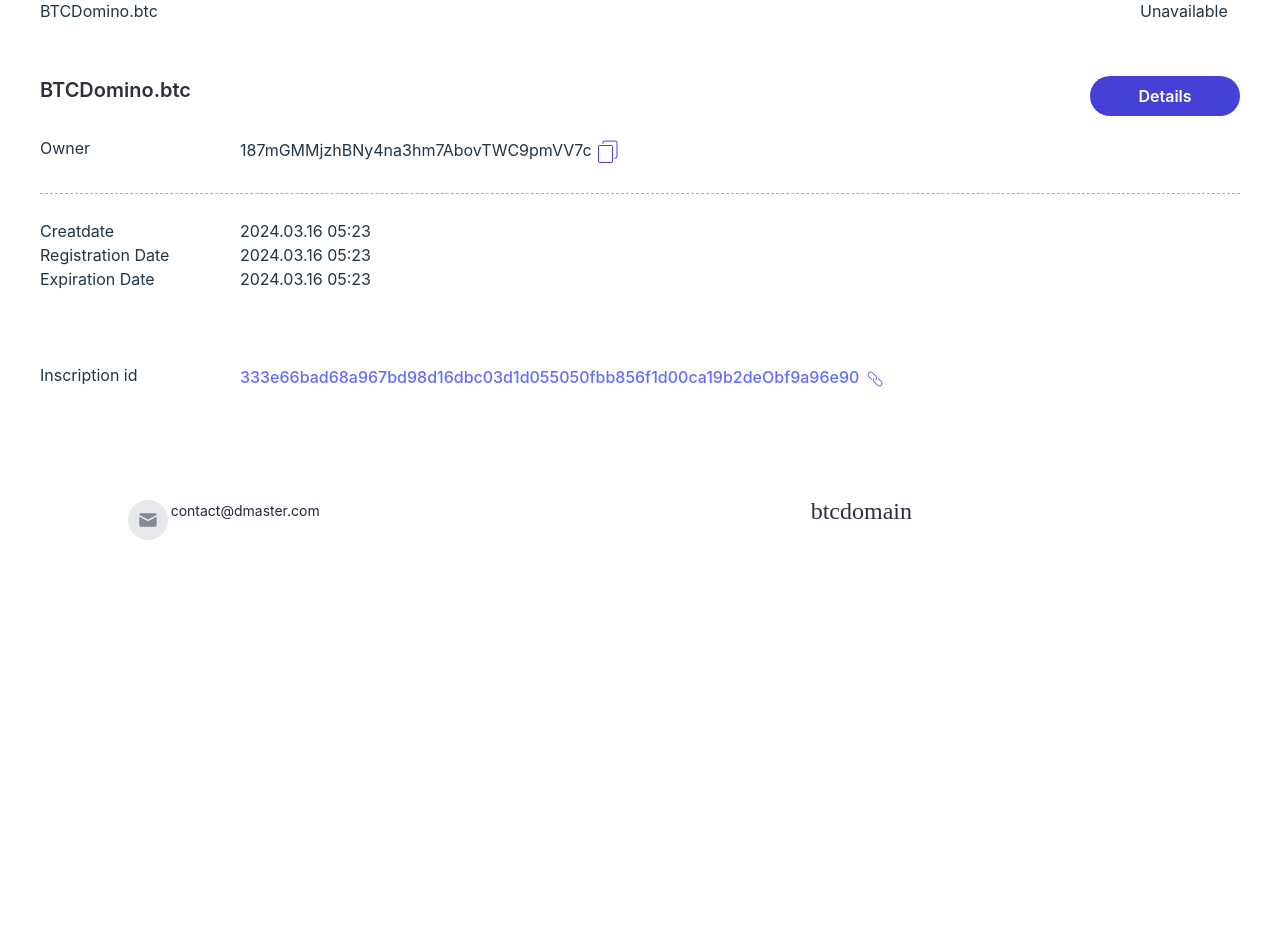
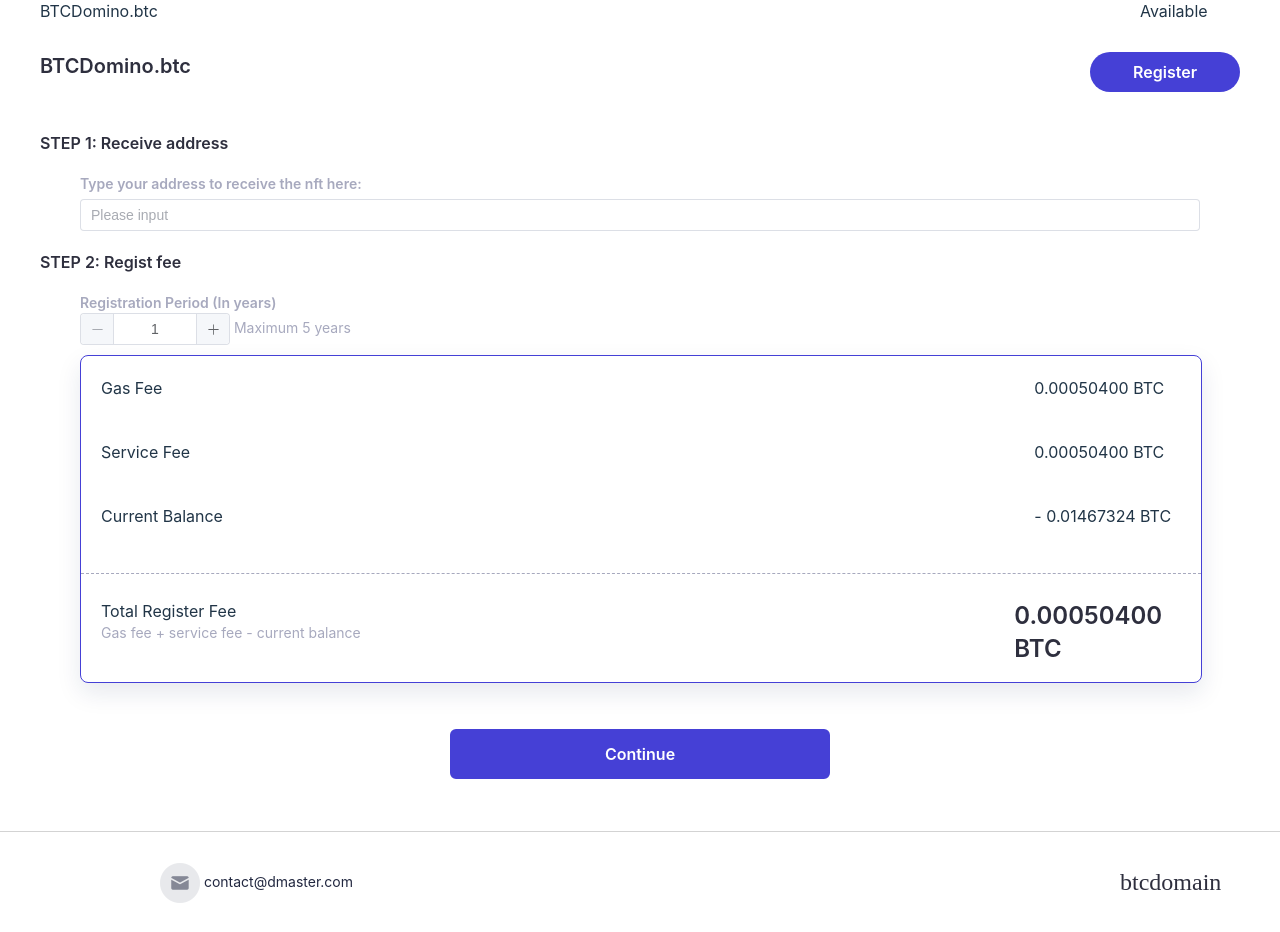
Before and after one commit to lyswifter/bitcoin-domain, a Vue app: page / in a window 1280 px wide. Shown: the part 500-1432 px from the top of the page. Before the commit the page ends 1100 px from the top, so only its background shows below. Built offline with nearby package versions, Linux system fonts and the light colour scheme.

Commit message:
finished order page

```diff
--- a/src/components/Footer.vue
+++ b/src/components/Footer.vue
@@ -13,51 +13,43 @@ onMounted(() => {
 
 <template>
     <div class="footer-container">
-        <div class="f-c-view">
-            <el-row>
-                <el-col :span="1">
+        <el-row justify="end">
+            <el-col :span="18">
+                <div class="email-view">
                     <img src="../assets/邮箱@2x.png" style="width: 40px;height: 40px;vertical-align: middle;" alt="">
+                    contact@dmaster.com
+                </div>
             </el-col>
-                <el-col :span="15">
-                    <div class="email-view">contact@dmaster.com</div>
-                </el-col>
-                <el-col :span="8">
+            <el-col :span="3">
                 <div class="block-logo-view">
                     btcdomain
                 </div>
             </el-col>
         </el-row>
     </div>
-    </div>
 </template>
 
 <style scoped>
 .footer-container {
+    border-top: 1px solid lightgray;
     height: 100px;
     width: 100%;
     background: #FFFFFF;
 }
 
-.f-c-view {
+.email-view {
     height: 100px;
-    margin: 0 auto;
-    width: 1024px;
-    background: #FFFFFF;
-}
-
-.email-view {
-    height: 20px;
     font-size: 14px;
     font-weight: 400;
     color: #222840;
-    line-height: 21px;
+    line-height: 100px;
 }
 
 .block-logo-view {
-    height: 23px;
+    height: 100px;
     font-size: 24px;
     font-family: CamarRegular;
     color: #2E2F3E;
-    line-height: 23px;
+    line-height: 100px;
 }
 </style>
--- a/src/components/Home.vue
+++ b/src/components/Home.vue
@@ -5,8 +5,9 @@ import HeaderView from "../components/Header.vue";
 import FooterView from "../components/Footer.vue";
 import HistView from "../components/History.vue";
 import RegisteriedView from "../components/Registeried.vue";
+import OrderView from "../components/Order.vue";
 
-let state = reactive({ step: 0, input: '', stage: 'registerited'}) // hist, start, order, pay, waitting, registerited
+let state = reactive({ step: 0, input: '', stage: 'order' }) // hist, start, order, pay, waitting, registerited
 
 function searchAction() {
   console.log(state.input)
@@ -20,7 +21,7 @@ function searchAction() {
     <HeaderView class="header-view" />
 
     <div class="search-view">
-      <input class="input-class" v-model="state.input" placeholder="Search name or address"/>
+      <input class="input-class" v-model="state.input" placeholder="Search name or address" />
       <a class="search-a" style="text-decoration: none;" href="javascript:void(0)" @click="searchAction"> Search </a>
     </div>
 
@@ -28,9 +29,11 @@ function searchAction() {
 
     <RegisteriedView v-else-if="state.stage == 'registerited'" class="registeried-view" />
 
+    <OrderView v-else-if="state.stage == 'order'" class="order-view" />
+
     <!-- <div class="qrcode-view">
-          <vue-qrcode value="Hello, World!" :options="{ width: 200 }"></vue-qrcode>
-        </div> -->
+            <vue-qrcode value="Hello, World!" :options="{ width: 200 }"></vue-qrcode>
+          </div> -->
   </div>
 
   <FooterView class="footer-view" />
@@ -63,7 +66,7 @@ function searchAction() {
   width: 100%;
   height: 80px;
   background: #FFFFFF;
-  box-shadow: 0px 10px 24px 0px rgba(16,38,92,1);
+  box-shadow: 0px 10px 24px 0px rgba(16, 38, 92, 1);
   border-radius: 12px;
   border: none;
   color: black;
--- /dev/null
+++ b/src/components/Order.vue
@@ -0,0 +1,251 @@
+<script setup lang="ts">
+import { ref, reactive, onMounted } from 'vue'
+import { ElMessage } from "element-plus";
+
+import data from "../router/data";
+
+interface GasInfo {
+    name: string;
+    isAvailable: boolean;
+    addr: string;
+    gasFee: string;
+    serviceFee: string;
+    balance: string;
+    total: string
+}
+
+let state = reactive({
+    info: {
+        name: "BTCDomino.btc",
+        isAvailable: true,
+        addr: "tb1p2rvyyezqnxfktlm773rzxglask07j730jar90ql99fpstwwl4uqt88888",
+        gasFee: "0.00050400 BTC",
+        serviceFee: "0.00050400 BTC",
+        balance: "- 0.01467324 BTC",
+        total: "0.00050400 BTC",
+    } as GasInfo,
+    inputAddr: '',
+    inputYears: 1,
+})
+
+function handleChange(value: number) {
+    console.log(value)
+}
+
+function continueAction() {
+    console.log("continue action")
+}
+
+onMounted(() => {
+})
+</script>
+
+<template>
+    <div class="registeried-container">
+        <div class="state-view">
+            <el-row justify="space-between">
+                <el-col :span="2">NAME</el-col>
+                <el-col :span="2">STATE</el-col>
+            </el-row>
+
+            <el-row justify="space-between">
+                <el-col :span="3">{{ state.info.name }}</el-col>
+                <el-col :span="2"> {{ state.info.isAvailable ? 'Available' : 'Unavailable' }} </el-col>
+            </el-row>
+        </div>
+
+        <br>
+
+        <div class="re-content-view">
+            <el-row justify="space-between" style="height: 60px;">
+                <el-col :span="3">
+                    <div class="domain-name-view">{{ state.info.name }}</div>
+                </el-col>
+                <el-col :span="3">
+                    <div class="detail-view">
+                        Register
+                    </div>
+                </el-col>
+            </el-row>
+
+            <!-- STEP 1 -->
+            <div class="step-title-view">STEP 1: Receive address</div>
+            <div style="width: 1120px;margin: 0 auto;">
+                <div class="step-desc-view">Type your address to receive the nft here:</div>
+                <el-input class="addr-input-view" v-model="state.inputAddr" placeholder="Please input" />
+            </div>
+
+            <!-- STEP 2 -->
+            <div class="step-title-view">STEP 2: Regist fee</div>
+            <div style="width: 1120px;margin: 0 auto;">
+                <div class="step-desc-view">Registration Period (In years)</div>
+
+                <el-input-number v-model="state.inputYears" :min="1" :max="5" @change="handleChange" />
+                <span class="tip-view"> Maximum 5 years</span>
+
+                <div class="fee-view">
+                    <el-row justify="space-between">
+                        <el-col :span="4">
+                            <div class="list-t-view">Gas Fee</div>
+                        </el-col>
+                        <el-col :span="4">
+                            <div class="owner-view">{{ state.info.gasFee }}</div>
+                        </el-col>
+                    </el-row>
+
+                    <el-row justify="space-between">
+                        <el-col :span="4">
+                            <div class="list-t-view">Service Fee</div>
+                        </el-col>
+                        <el-col :span="4">
+                            <div class="owner-view">{{ state.info.serviceFee }}</div>
+                        </el-col>
+                    </el-row>
+
+                    <el-row justify="space-between">
+                        <el-col :span="4">
+                            <div class="list-t-view">Current Balance</div>
+                        </el-col>
+                        <el-col :span="4">
+                            <div class="owner-view">{{ state.info.balance }}</div>
+                        </el-col>
+                    </el-row>
+
+                    <div class="line-view"></div>
+
+                    <el-row justify="space-between">
+                        <el-col :span="6">
+                            <div class="total-list-t-view" style="padding-left: 20px;">Total Register Fee</div>
+                            <div class="list-tip-view" style="padding-left: 20px;">Gas fee + service fee - current balance
+                            </div>
+                        </el-col>
+                        <el-col :span="4">
+                            <div class="total-fee-view">{{ state.info.total }}</div>
+                        </el-col>
+                    </el-row>
+                </div>
+            </div>
+
+            <div style="margin: 0 auto;margin-top: 40px;width: 100%;margin-bottom: 50px;">
+                <div class="continue-view" @click="continueAction">Continue</div>
+            </div>
+
+        </div>
+    </div>
+</template>
+
+<style scoped>
+.registeried-container {
+    width: 1200px;
+    margin: 0 auto;
+    margin-top: 40px;
+}
+
+.state-view {
+    padding-top: 5px;
+    padding-bottom: 5px;
+}
+
+.domain-name-view {
+    height: 28px;
+    font-size: 20px;
+    font-weight: 600;
+    color: #2E2F3E;
+    line-height: 28px;
+}
+
+.detail-view {
+    height: 40px;
+    background: #4540D6;
+    border-radius: 20px;
+    font-size: 16px;
+    font-weight: 600;
+    color: #FFFFFF;
+    line-height: 40px;
+    text-align: center;
+}
+
+.line-view {
+    margin-top: 25px;
+    margin-bottom: 25px;
+    border-bottom: 1px dashed #A7A9BE;
+}
+
+.addr-input-view {
+    margin-top: 5px;
+    width: 100%;
+}
+
+.step-title-view {
+    margin-top: 20px;
+    height: 22px;
+    font-size: 16px;
+    font-weight: 600;
+    color: #2E2F3E;
+    line-height: 22px;
+}
+
+.step-desc-view {
+    margin-top: 20px;
+    height: 20px;
+    font-size: 14px;
+    font-weight: 600;
+    color: #A7A9BE;
+    line-height: 20px;
+}
+
+.tip-view {
+    height: 20px;
+    font-size: 14px;
+    font-weight: 400;
+    color: #A7A9BE;
+    line-height: 20px;
+}
+
+.fee-view {
+    margin: 0 auto;
+    margin-top: 10px;
+    width: 1120px;
+    height: 326px;
+    background: #FFFFFF;
+    box-shadow: 0px 10px 24px 0px rgba(16, 38, 92, 0.1);
+    border-radius: 8px;
+    border: 1px solid #4540D6;
+}
+
+.list-t-view {
+    padding: 20px;
+}
+
+.list-tip-view {
+    height: 20px;
+    font-size: 14px;
+    font-weight: 400;
+    color: #A7A9BE;
+    line-height: 20px;
+}
+
+.owner-view {
+    display: block;
+    padding: 20px;
+}
+
+.total-fee-view {
+    height: 33px;
+    font-size: 24px;
+    font-weight: 600;
+    color: #2E2F3E;
+    line-height: 33px;
+}
+
+.continue-view {
+    width: 380px;
+    height: 50px;
+    background: #4540D6;
+    border-radius: 8px;
+    font-size: 16px;
+    font-weight: 600;
+    color: #FFFFFF;
+    line-height: 50px;
+}
+</style>
--- a/src/components/Registeried.vue
+++ b/src/components/Registeried.vue
@@ -153,15 +153,6 @@ onMounted(() => {
     line-height: 40px;
     text-align: center;
 }
-.list-t-view {
-    /* height: 32px;
-    line-height: 32px; */
-}
-
-.owner-view {
-    /* height: 32px;
-    line-height: 32px; */
-}
 
 .line-view {
     margin-top: 25px;
```
Lines whose indentation alone changed are shown as unchanged.
